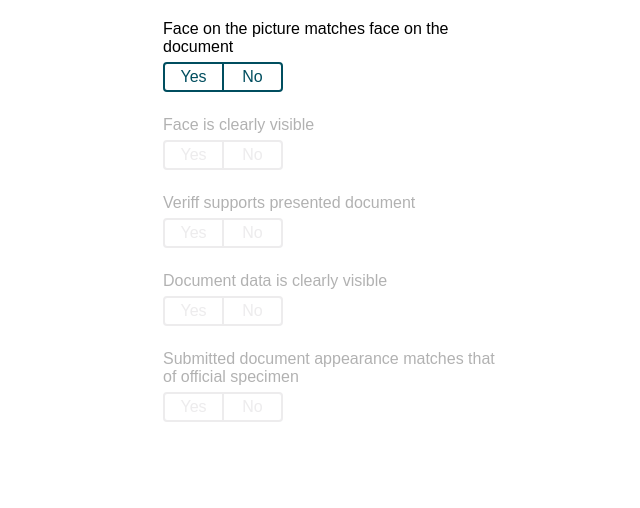
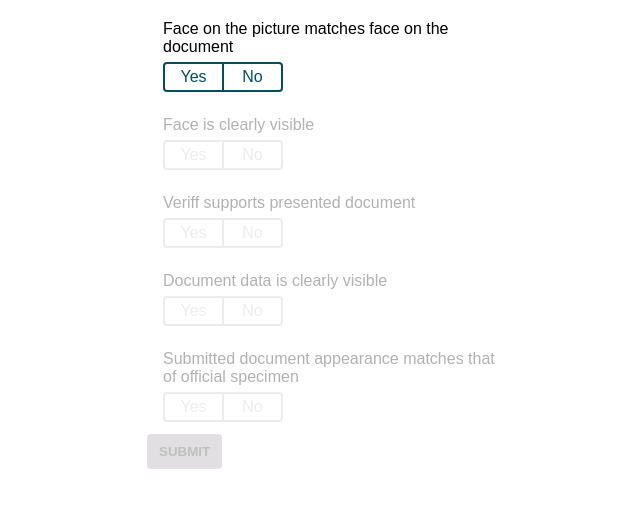
Before and after one commit to KristerL/checks-interface, a React (Create React App) app: page / in a window 1280 px wide. Shown: the top 508 px of the page, without its empty margins (303-943 px from the left). Built offline with nearby package versions, Linux system fonts and the light colour scheme.

Commit message:
Added initial submit logic

```diff
--- a/src/components/CheckRow.tsx
+++ b/src/components/CheckRow.tsx
@@ -1,5 +1,5 @@
 import React, { useContext } from 'react';
-import Button from './button/Button';
+import ToggleButton from './toggleButton/ToggleButton';
 import { Check, CheckButtonValues, ChecksContext } from '../providers/ChecksContext';
 import classnames from 'classnames';
 
@@ -26,12 +26,12 @@ export const CheckRow: React.FC<CheckRowProps> = ({ check, index, disabled }) =>
     <div className={classes}>
       <h1 className="checkDescription">{check.description}</h1>
       <div className="buttonContainer">
-        <Button selected={check.value === 'yes'} handleOnClick={() => handleButtonClick('yes')}>
+        <ToggleButton selected={check.value === 'yes'} handleOnClick={() => handleButtonClick('yes')}>
           Yes
-        </Button>
-        <Button selected={check.value === 'no'} handleOnClick={() => handleButtonClick('no')}>
+        </ToggleButton>
+        <ToggleButton selected={check.value === 'no'} handleOnClick={() => handleButtonClick('no')}>
           No
-        </Button>
+        </ToggleButton>
       </div>
     </div>
   );
--- a/src/components/ChecksView.tsx
+++ b/src/components/ChecksView.tsx
@@ -1,14 +1,36 @@
 import React, { useContext } from 'react';
 import { CheckRow } from './CheckRow';
 import { ChecksContext } from '../providers/ChecksContext';
+import { SubmitButton } from './submitButton/SubmitButton';
+import { submitCheckResults } from '../api';
 
 export const ChecksView = () => {
   const { checks, lastValidIndex } = useContext(ChecksContext);
+  const checkValues = Object.values(checks);
+
+  const checkValuesHasNo = checkValues.some((check) => check.value === 'no');
+  const checkValuesHasAllYes = checkValues.every((check) => check.value === 'yes');
+  const canSubmit = checkValuesHasNo || checkValuesHasAllYes;
+
+  const handleSubmitClick = () => {
+    const validChecks = Object.values(checks).filter((check) => check.value);
+    const data = Object.values(checks).map((check) => {
+      return {
+        checkId: check.id,
+        result: check.value,
+      };
+    });
+    submitCheckResults(data)
+      .then((res) => console.log({ res }))
+      .catch((err) => console.log({ err }));
+  };
+
   return (
     <div className="checksView">
       {Object.entries(checks).map(([key, check], index) => {
         return <CheckRow key={key} check={check} index={index} disabled={index > lastValidIndex} />;
       })}
+      <SubmitButton handleClick={handleSubmitClick} disabled={!canSubmit} />
     </div>
   );
 };
--- /dev/null
+++ b/src/components/submitButton/SubmitButton.scss
@@ -0,0 +1,26 @@
+@use 'src/styles';
+
+.submitButton {
+  background: styles.$primary-color;
+  color: white;
+  padding: 10px 12px;
+  border: unset;
+  border-radius: 4px;
+
+  font-weight: bold;
+  cursor: pointer;
+
+  &.disabled {
+    background: styles.$disabled-main;
+    color: styles.$disabled-dark;
+    opacity: 0.5;
+
+    &:hover {
+      opacity: 0.5;
+    }
+  }
+
+  &:hover {
+    opacity: 0.9;
+  }
+}
--- /dev/null
+++ b/src/components/submitButton/SubmitButton.tsx
@@ -0,0 +1,21 @@
+import React from 'react';
+import classnames from 'classnames';
+import './SubmitButton.scss';
+
+interface SubmitButtonProps {
+  handleClick: () => void;
+  disabled: boolean;
+}
+
+export const SubmitButton = ({ handleClick, disabled }: SubmitButtonProps) => {
+  const classes = classnames({
+    submitButton: true,
+    disabled: disabled,
+  });
+
+  return (
+    <button className={classes} onClick={handleClick}>
+      SUBMIT
+    </button>
+  );
+};
--- a/src/components/button/Button.scss
+++ b/src/components/toggleButton/ToggleButton.scss
@@ -1,18 +1,6 @@
 @use 'src/styles';
 
-.Button {
-  //font-weight: 500;
-  //font-size: 14px;
-  //line-height: 40px;
-  //letter-spacing: 0.4px;
-  //text-transform: uppercase;
-  //text-align: center;
-  //user-select: none;
-  //border: 1px solid transparent;
-  //background-color: var(--primary-color);
-  //color: white;
-  //
-
+.button {
   width: 60px;
   padding: 4px 8px;
 
@@ -22,7 +10,7 @@
   text-transform: capitalize;
   color: styles.$primary-color;
 
-  background: #fff;
+  background: styles.$primary-white;
   border: 2px solid styles.$primary-color;
   cursor: pointer;
 
@@ -32,7 +20,7 @@
 
   &.selected {
     background: styles.$primary-color;
-    color: #fff;
+    color: styles.$primary-white;
   }
 
   &:focus-visible {
--- a/src/components/button/Button.tsx
+++ b/src/components/toggleButton/ToggleButton.tsx
@@ -1,6 +1,6 @@
 import React from 'react';
 import classnames from 'classnames';
-import './Button.scss';
+import './ToggleButton.scss';
 
 interface ButtonProps {
   disabled?: boolean;
@@ -8,9 +8,9 @@ interface ButtonProps {
   handleOnClick: () => void;
 }
 
-const Button: React.FC<ButtonProps> = ({ children, disabled, handleOnClick, selected }) => {
+const ToggleButton: React.FC<ButtonProps> = ({ children, disabled, handleOnClick, selected }) => {
   const classes = classnames({
-    Button: true,
+    button: true,
     selected: selected,
   });
 
@@ -21,4 +21,4 @@ const Button: React.FC<ButtonProps> = ({ children, disabled, handleOnClick, sele
   );
 };
 
-export default Button;
+export default ToggleButton;
--- a/src/providers/ChecksContext.tsx
+++ b/src/providers/ChecksContext.tsx
@@ -1,10 +1,8 @@
 import { createContext } from 'react';
 
-const ValidKeyboardKeys = ['ArrowUp', 'ArrowDown', '1', '2'] as const;
-export const isValidKeyboardKey = (value: any): value is KeyboardKeys => ValidKeyboardKeys.includes(value);
-export type KeyboardKeys = typeof ValidKeyboardKeys[number];
+export type KeyboardKeys = 'ArrowUp' | 'ArrowDown' | '1' | '2';
 
-export type CheckButtonValues = 'yes' | 'no' | null;
+export type CheckButtonValues = 'yes' | 'no';
 
 export interface Check {
   id: string;
--- a/src/providers/ChecksContextProvider.tsx
+++ b/src/providers/ChecksContextProvider.tsx
@@ -1,8 +1,10 @@
-import React, { useState, useMemo } from 'react';
+import React, { useMemo, useState } from 'react';
 import { Check, CheckButtonValues, ChecksContext, KeyboardKeys } from './ChecksContext';
 import { fetchChecks } from '../api';
 
 type Checks = { [key: string]: Check };
+
+type KeyboardStateChange = (key: KeyboardKeys, prevState: ChecksContextState) => ChecksContextState;
 
 interface ChecksContextState {
   checks: Checks;
@@ -35,7 +37,7 @@ export const ChecksContextProvider: React.FC = ({ children }) => {
       });
   };
 
-  const createNewCheckObject = (key: string, newValue: CheckButtonValues, state: ChecksContextState) => {
+  const createNewChecksObject = (key: string, newValue: CheckButtonValues, state: ChecksContextState) => {
     return {
       ...state.checks,
       [key]: {
@@ -50,16 +52,11 @@ export const ChecksContextProvider: React.FC = ({ children }) => {
     const lastCheckIndexWithValue = values.filter((check) => check.value).length;
     const firstCheckIndexWithNo = values.findIndex((check) => check.value === 'no');
 
-    let lastValidIndex = lastCheckIndexWithValue;
-    if (firstCheckIndexWithNo !== -1) {
-      lastValidIndex = firstCheckIndexWithNo;
-    }
-
-    return lastValidIndex;
+    return firstCheckIndexWithNo !== -1 ? firstCheckIndexWithNo : lastCheckIndexWithValue;
   };
 
   const changeCheckValue = (key: string, newValue: CheckButtonValues, activeCheckIndex: number) => {
-    const checks = createNewCheckObject(key, newValue, state);
+    const checks = createNewChecksObject(key, newValue, state);
     const lastValidIndex = findLastValidCheckIndex(checks);
     setState({ ...state, checks, activeCheckIndex, lastValidIndex });
   };
@@ -93,7 +90,7 @@ export const ChecksContextProvider: React.FC = ({ children }) => {
 
     const currentCheck = checks[Object.keys(checks)[activeCheckIndex]];
     const newValue: CheckButtonValues = key === '1' ? 'yes' : 'no';
-    const newChecks = createNewCheckObject(currentCheck.id, newValue, prevState);
+    const newChecks = createNewChecksObject(currentCheck.id, newValue, prevState);
     const lastValidIndex = findLastValidCheckIndex(newChecks);
 
     return {
@@ -106,13 +103,11 @@ export const ChecksContextProvider: React.FC = ({ children }) => {
 
   const handleKeyBoardEvent = (key: KeyboardKeys) => {
     setState((prevState) => {
-      let newState: ChecksContextState;
-      if (key === '1' || key === '2') {
-        newState = handleKeyboardSelect(key, prevState);
-      } else {
-        newState = handleKeyboardNavigation(key, prevState);
-      }
-      return newState;
+      const isKeyboardSelectEvent = key === '1' || key === '2';
+      const newStateFunction: KeyboardStateChange = isKeyboardSelectEvent
+        ? handleKeyboardSelect
+        : handleKeyboardNavigation;
+      return newStateFunction(key, prevState);
     });
   };
 
--- a/src/styles.scss
+++ b/src/styles.scss
@@ -10,6 +10,10 @@ $primary-color: #004e5f;
 $hover-color: #e6ebf4;
 $highlight-color: #def7f7;
 
+$disabled-main: #c4c1c5;
+$disabled-dark: #808080;
+
+$primary-white: #fff;
 
 // resets
 h1 {
@@ -44,14 +48,14 @@ h1 {
       background: white;
     }
 
-    & .Button {
+    & .button {
       opacity: 1;
-      border-color: #c4c1c5;
-      color: #c4c1c5;
+      border-color: $disabled-main;
+      color: $disabled-main;
       cursor: initial;
 
       &:hover {
-        background: #fff;
+        background: $primary-white;
       }
     }
   }
@@ -65,7 +69,3 @@ h1 {
 .buttonContainer {
   margin-top: 6px;
 }
-
-.checkRow {
-
-}
```
